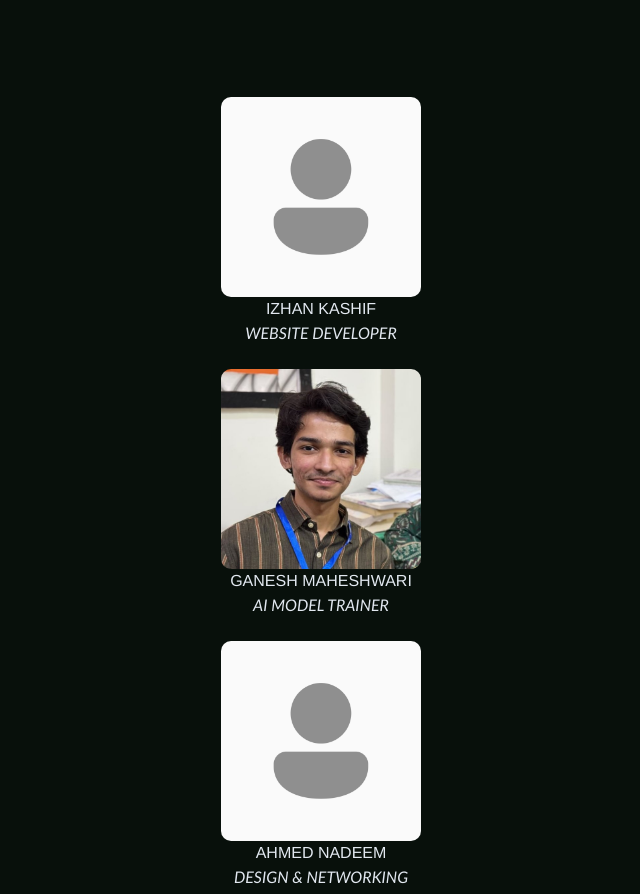
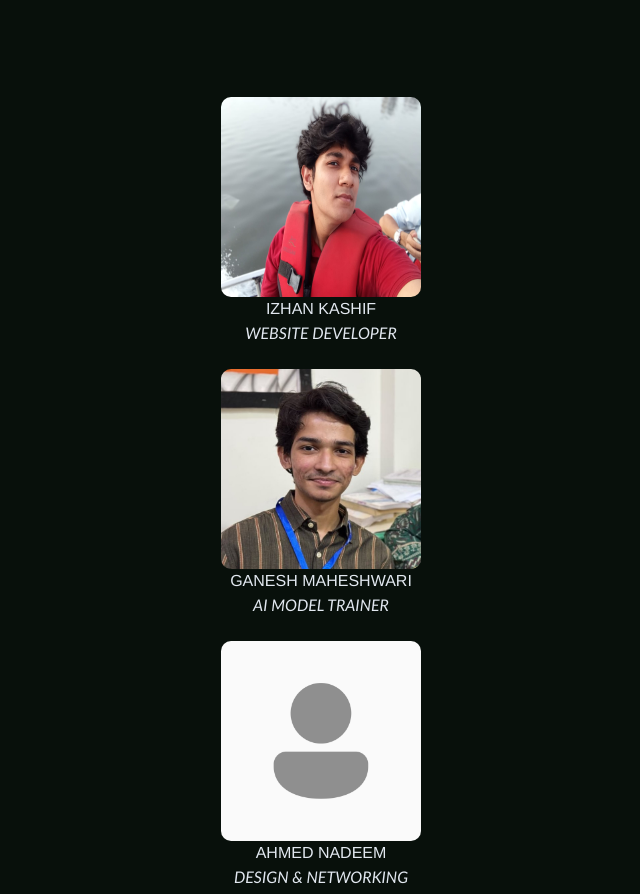
Before and after one commit to soilsenseai/soilsense-website, a plain HTML site: page index.html in a window 1280 px wide. Shown: the part 2926-3820 px from the top of the page, without its empty margins (319-959 px from the left). Drawn offline with nearby package versions, Linux system fonts and the light colour scheme.

Commit message:
Update index.html

```diff
--- a/index.html
+++ b/index.html
@@ -303,7 +303,7 @@
                 <p class="team_textp">The team who brought <strong>SOILSENSE</strong> to life!</p>
 
                 <div class="imageteam">
-                    <img class="izhan" src="person.png" alt="">
+                    <img class="izhan" src="CUTE IZHAN.jpeg" alt="">
                     <h1>IZHAN KASHIF</h1>
                     <p>WEBSITE DEVELOPER</p>
     <br>
```
